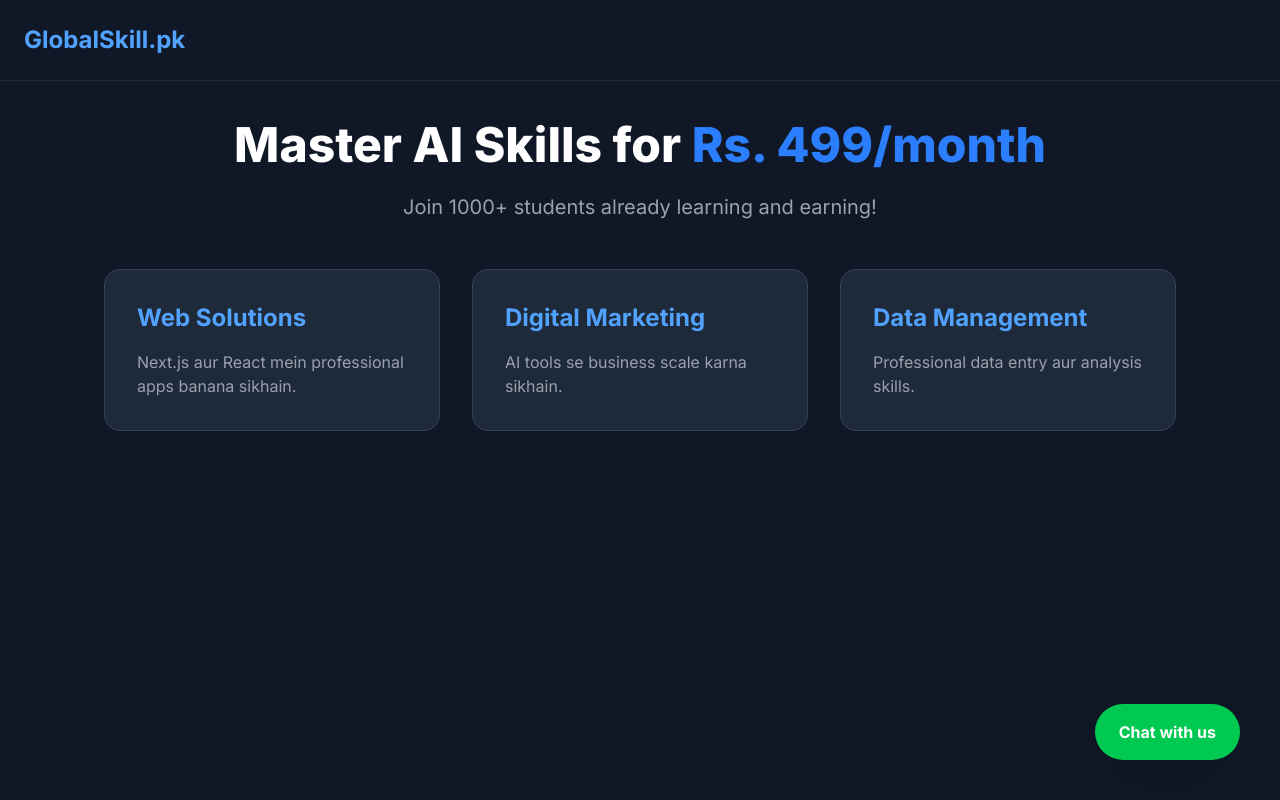
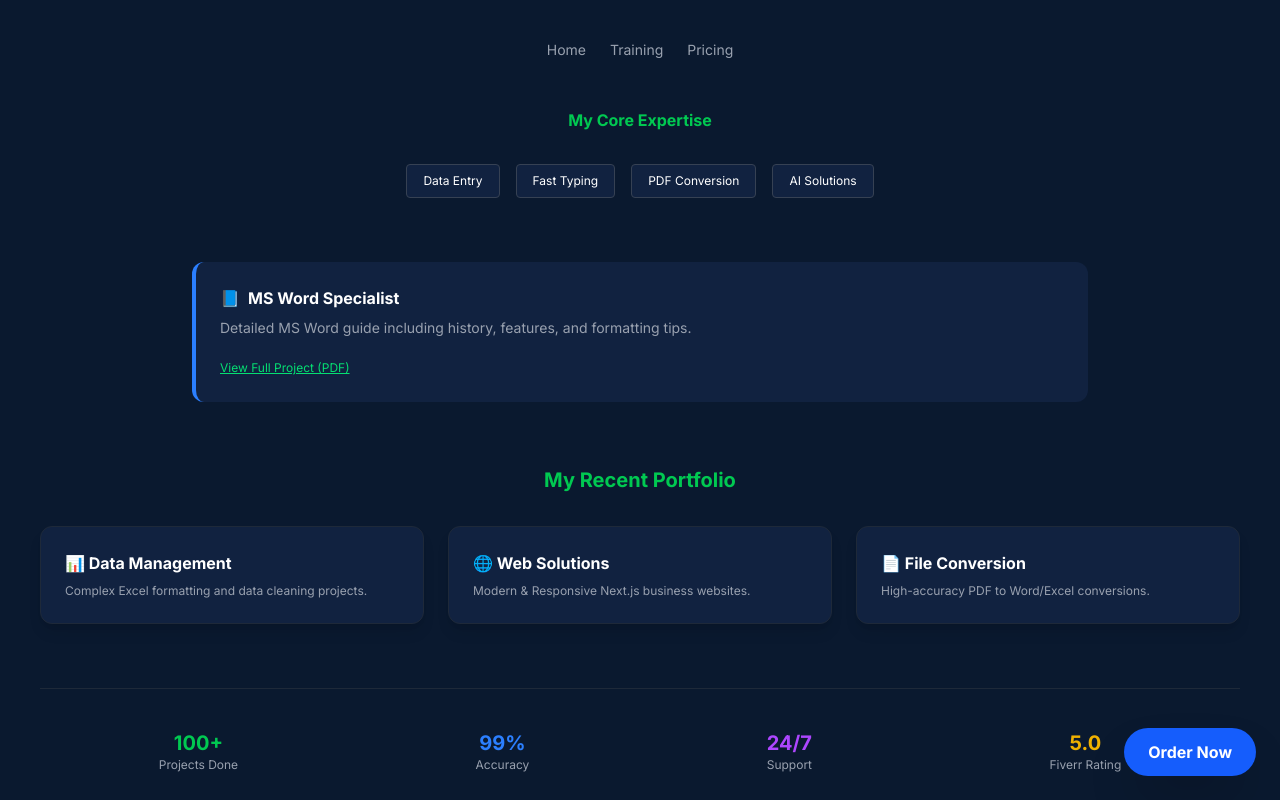
Before and after one commit to alihaidersandhu65-create/globalskill-pk, a Next.js app: page / in a window 1280 px wide. Shown: the top 800 px of the page. Built offline with nearby package versions, Linux system fonts and the light colour scheme.

Commit message:
Restored original layout

```diff
--- a/app/page.tsx
+++ b/app/page.tsx
@@ -1,40 +1,73 @@
-import Head from 'next/head';
+import React from 'react';
 
 export default function Home() {
   return (
-    <div className="min-h-screen bg-gray-900 text-white font-sans">
-      <nav className="p-6 flex justify-between items-center border-b border-gray-800">
-        <h1 className="text-2xl font-bold text-blue-400">GlobalSkill.pk</h1>
+    <div className="min-h-screen bg-[#0a192f] text-white font-sans p-4 md:p-10">
+      {/* Header */}
+      <nav className="flex justify-center space-x-6 mb-12 text-sm text-gray-400">
+        <span>Home</span> <span>Training</span> <span>Pricing</span>
       </nav>
 
-      <main className="max-w-6xl mx-auto p-10 text-center">
-        <h2 className="text-5xl font-extrabold mb-6">
-          Master AI Skills for <span className="text-blue-500">Rs. 499/month</span>
-        </h2>
-        <p className="text-gray-400 text-xl mb-12">Join 1000+ students already learning and earning!</p>
+      {/* Core Expertise */}
+      <section className="text-center mb-16">
+        <h2 className="text-green-500 font-bold mb-8">My Core Expertise</h2>
+        <div className="flex flex-wrap justify-center gap-4">
+          {['Data Entry', 'Fast Typing', 'PDF Conversion', 'AI Solutions'].map((skill) => (
+            <span key={skill} className="bg-[#112240] px-4 py-2 rounded border border-gray-700 text-xs">
+              {skill}
+            </span>
+          ))}
+        </div>
+      </section>
 
-        <div className="grid md:grid-cols-3 gap-8 text-left">
-          <div className="bg-gray-800 p-8 rounded-2xl border border-gray-700">
-            <h3 className="text-2xl font-bold mb-4 text-blue-400">Web Solutions</h3>
-            <p className="text-gray-400">Next.js aur React mein professional apps banana sikhain.</p>
+      {/* MS Word Specialist Section */}
+      <div className="max-w-4xl mx-auto bg-[#112240] p-6 rounded-xl border-l-4 border-blue-500 mb-16">
+        <h3 className="font-bold mb-2 flex items-center">
+          <span className="mr-2">📘</span> MS Word Specialist
+        </h3>
+        <p className="text-gray-400 text-sm mb-4">Detailed MS Word guide including history, features, and formatting tips.</p>
+        <a href="#" className="text-green-400 text-xs underline">View Full Project (PDF)</a>
+      </div>
+
+      {/* Recent Portfolio */}
+      <section className="text-center mb-16">
+        <h2 className="text-green-500 font-bold mb-8 text-xl">My Recent Portfolio</h2>
+        <div className="grid md:grid-cols-3 gap-6">
+          <div className="bg-[#112240] p-6 rounded-xl text-left border border-gray-800 shadow-lg">
+            <h4 className="font-bold mb-2">📊 Data Management</h4>
+            <p className="text-gray-400 text-xs">Complex Excel formatting and data cleaning projects.</p>
           </div>
-          <div className="bg-gray-800 p-8 rounded-2xl border border-gray-700">
-            <h3 className="text-2xl font-bold mb-4 text-blue-400">Digital Marketing</h3>
-            <p className="text-gray-400">AI tools se business scale karna sikhain.</p>
+          <div className="bg-[#112240] p-6 rounded-xl text-left border border-gray-800 shadow-lg">
+            <h4 className="font-bold mb-2">🌐 Web Solutions</h4>
+            <p className="text-gray-400 text-xs">Modern & Responsive Next.js business websites.</p>
           </div>
-          <div className="bg-gray-800 p-8 rounded-2xl border border-gray-700">
-            <h3 className="text-2xl font-bold mb-4 text-blue-400">Data Management</h3>
-            <p className="text-gray-400">Professional data entry aur analysis skills.</p>
+          <div className="bg-[#112240] p-6 rounded-xl text-left border border-gray-800 shadow-lg">
+            <h4 className="font-bold mb-2">📄 File Conversion</h4>
+            <p className="text-gray-400 text-xs">High-accuracy PDF to Word/Excel conversions.</p>
           </div>
         </div>
-      </main>
+      </section>
 
-      {/* WhatsApp Button with your number 03008609486 */}
+      {/* Stats Section */}
+      <div className="flex justify-around mb-16 text-center border-y border-gray-800 py-10">
+        <div><h5 className="text-green-500 font-bold text-xl">100+</h5><p className="text-xs text-gray-400">Projects Done</p></div>
+        <div><h5 className="text-blue-500 font-bold text-xl">99%</h5><p className="text-xs text-gray-400">Accuracy</p></div>
+        <div><h5 className="text-purple-500 font-bold text-xl">24/7</h5><p className="text-xs text-gray-400">Support</p></div>
+        <div><h5 className="text-yellow-500 font-bold text-xl">5.0</h5><p className="text-xs text-gray-400">Fiverr Rating</p></div>
+      </div>
+
+      {/* Fiverr & Project Buttons */}
+      <div className="flex flex-col md:flex-row gap-4 justify-center mb-16">
+        <a href="https://www.fiverr.com/" className="bg-green-600 px-10 py-3 rounded-full font-bold text-center">Fiverr Profile</a>
+        <button className="bg-blue-600 px-10 py-3 rounded-full font-bold text-center">View Projects</button>
+      </div>
+
+      {/* Floating WhatsApp Button */}
       <a
-        href="https://wa.me/923008609486?text=I%20want%20to%20join%20GlobalSkill"
-        className="fixed bottom-10 right-10 bg-green-500 p-4 rounded-full shadow-2xl flex items-center gap-2 hover:scale-110 transition"
+        href="https://wa.me/923008609486"
+        className="fixed bottom-6 right-6 bg-blue-600 px-6 py-3 rounded-full font-bold shadow-2xl flex items-center"
       >
-        <span className="font-bold text-white px-2">Chat with us</span>
+        Order Now
       </a>
     </div>
   );
```
